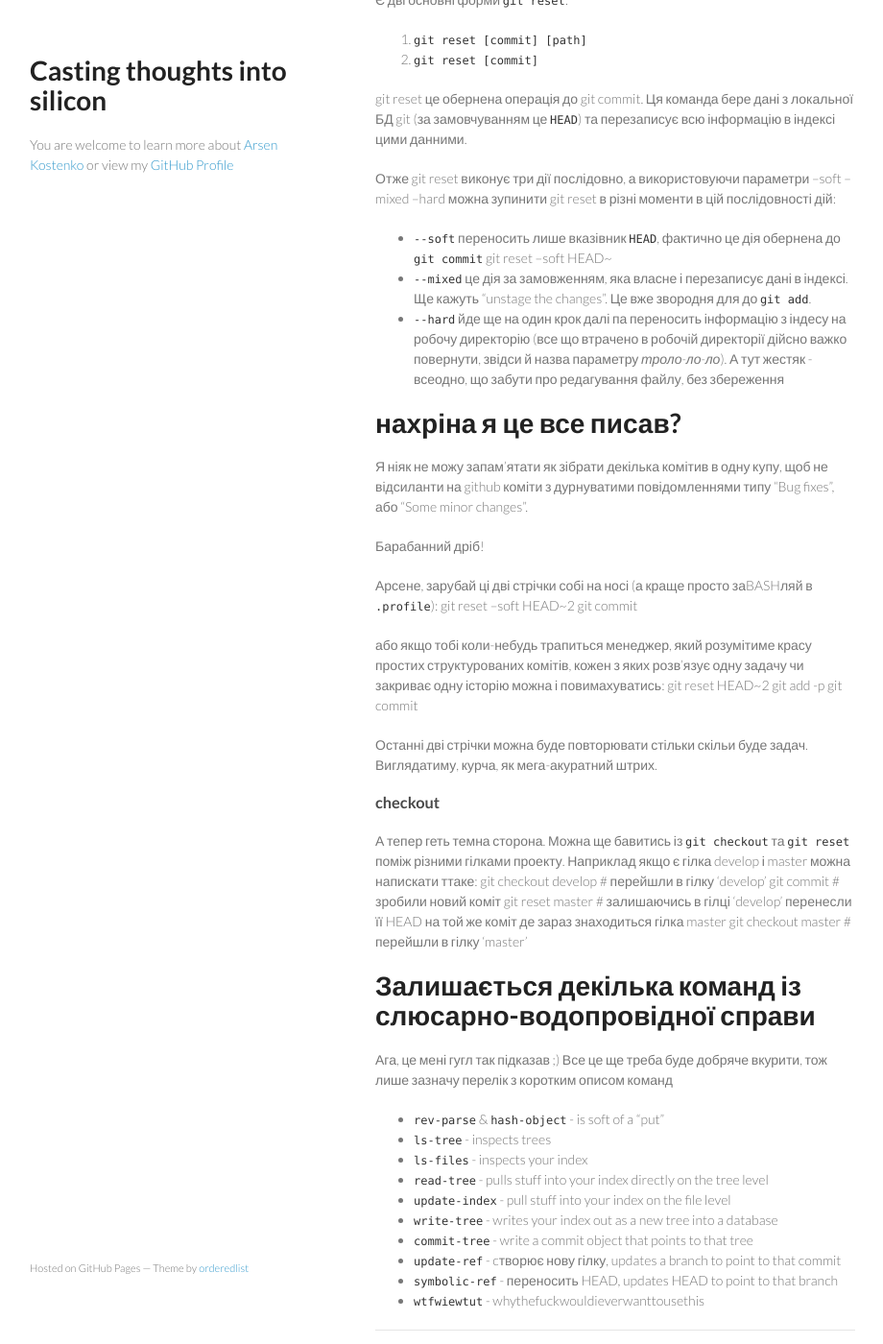
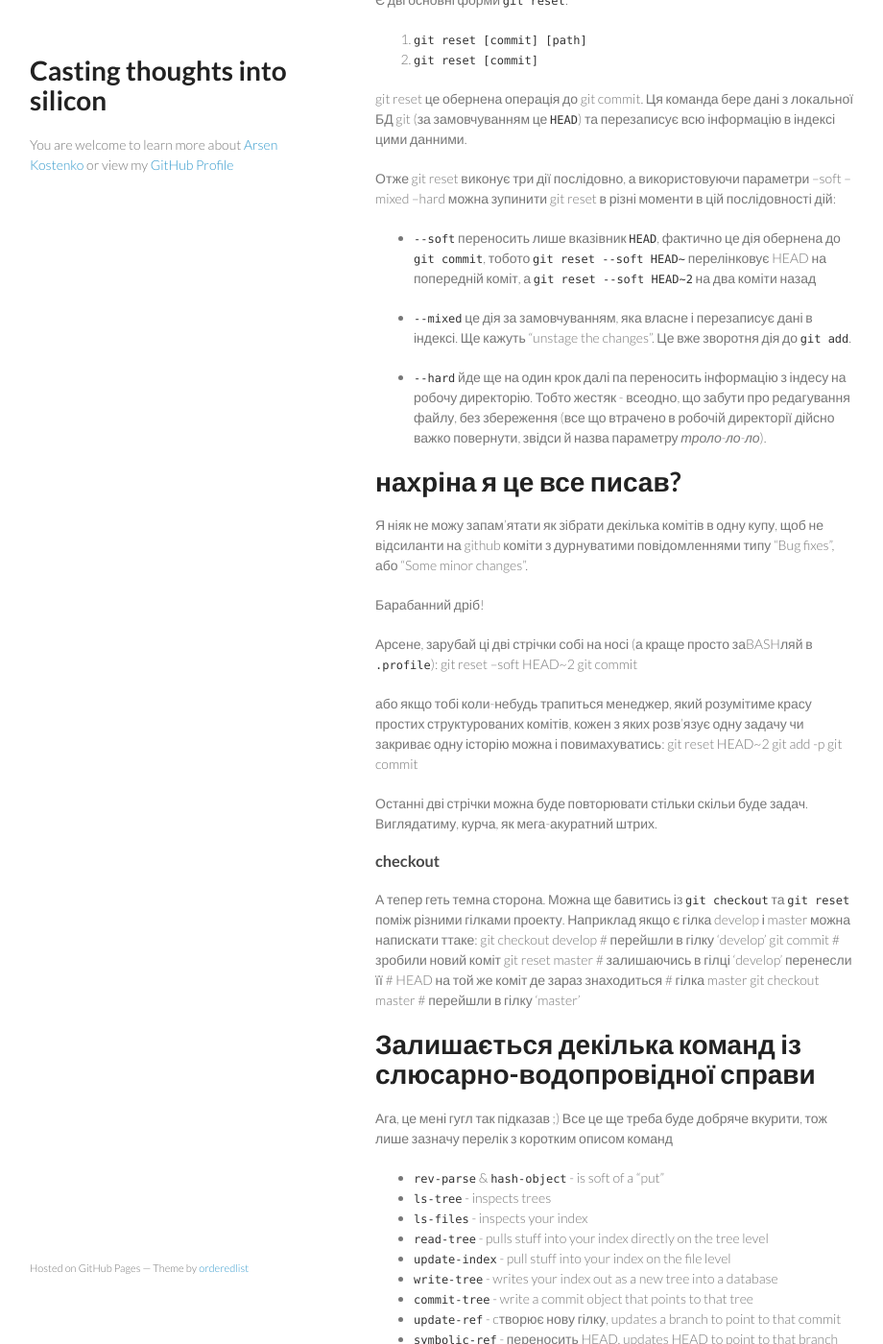
Before and after one commit to kosty/kosty.github.com, a Jekyll site: the page built from _posts/2013-01-30-Right-way-to-work-with-git.markdown, in a window 1280 px wide and 1400 px high, scrolled down 1005 px. Shown: the whole window at 96% size, without its empty margins (179-1099 px from the left). Built offline with Jekyll 4.4.1, drawn with Linux system fonts in a browser that asks for light colours; Markdown is read by kramdown in place of the engine named in the settings; some of the changed text lies outside the part shown.

Commit message:
виправлення помилок

```diff
--- a/_posts/2013-01-30-Right-way-to-work-with-git.markdown
+++ b/_posts/2013-01-30-Right-way-to-work-with-git.markdown
@@ -54,14 +54,15 @@ git reset це обернена операція до git commit. Ця кома
 
 Отже git reset виконує три дії послідовно, а використовуючи параметри --soft --mixed --hard можна зупинити git reset в різні моменти в цій послідовності дій:
 
-* `--soft` переносить лише вказівник `HEAD`, фактично це дія обернена до `git commit`
-    git reset --soft HEAD~
-* `--mixed` це дія за замовженням, яка власне і перезаписує дані в індексі. Ще кажуть "unstage the changes". Це вже звородня для до `git add`.
-* `--hard` йде ще на один крок далі па переносить інформацію з індесу на робочу директорію (все що втрачено в робочій директорії дійсно важко повернути, звідси й назва параметру *троло-ло-ло*). А тут жестяк - всеодно, що забути про редагування файлу, без збереження
+* `--soft` переносить лише вказівник `HEAD`, фактично це дія обернена до `git commit`, тобото `git reset --soft HEAD~` перелінковує HEAD на попередній коміт, а `git reset --soft HEAD~2` на два коміти назад
+
+* `--mixed` це дія за замовчуванням, яка власне і перезаписує дані в індексі. Ще кажуть "unstage the changes". Це вже зворотня дія до `git add`.
+
+* `--hard` йде ще на один крок далі па переносить інформацію з індесу на робочу директорію. Тобто жестяк - всеодно, що забути про редагування файлу, без збереження (все що втрачено в робочій директорії дійсно важко повернути, звідси й назва параметру *троло-ло-ло*).
 
 # нахріна я це все писав? #
 
-Я ніяк не можу запам'ятати як зібрати декілька комітив в одну купу, щоб не відсиланти на github коміти з дурнуватими повідомленнями типу "Bug fixes", або "Some minor changes".
+Я ніяк не можу запам'ятати як зібрати декілька комітів в одну купу, щоб не відсиланти на github коміти з дурнуватими повідомленнями типу "Bug fixes", або "Some minor changes".
 
 Барабанний дріб!
 
@@ -81,7 +82,9 @@ git reset це обернена операція до git commit. Ця кома
 А тепер геть темна сторона. Можна ще бавитись із `git checkout` та  `git reset` поміж різними гілками проекту. Наприклад якщо є гілка develop і master можна напискати ттаке:
     git checkout develop # перейшли в гілку 'develop'
     git commit           # зробили новий коміт
-    git reset master     # залишаючись в гілці 'develop' перенесли її HEAD на той же коміт де зараз знаходиться гілка master
+    git reset master     # залишаючись в гілці 'develop' перенесли її
+                         # HEAD на той же коміт де зараз знаходиться
+                         # гілка master
     git checkout master  # перейшли в гілку 'master'
 
 # Залишається декілька команд із слюсарно-водопровідної справи #
```
Also changed, not shown: other parts of _posts/2013-01-30-Right-way-to-work-with-git.markdown (+2 -2 lines).
